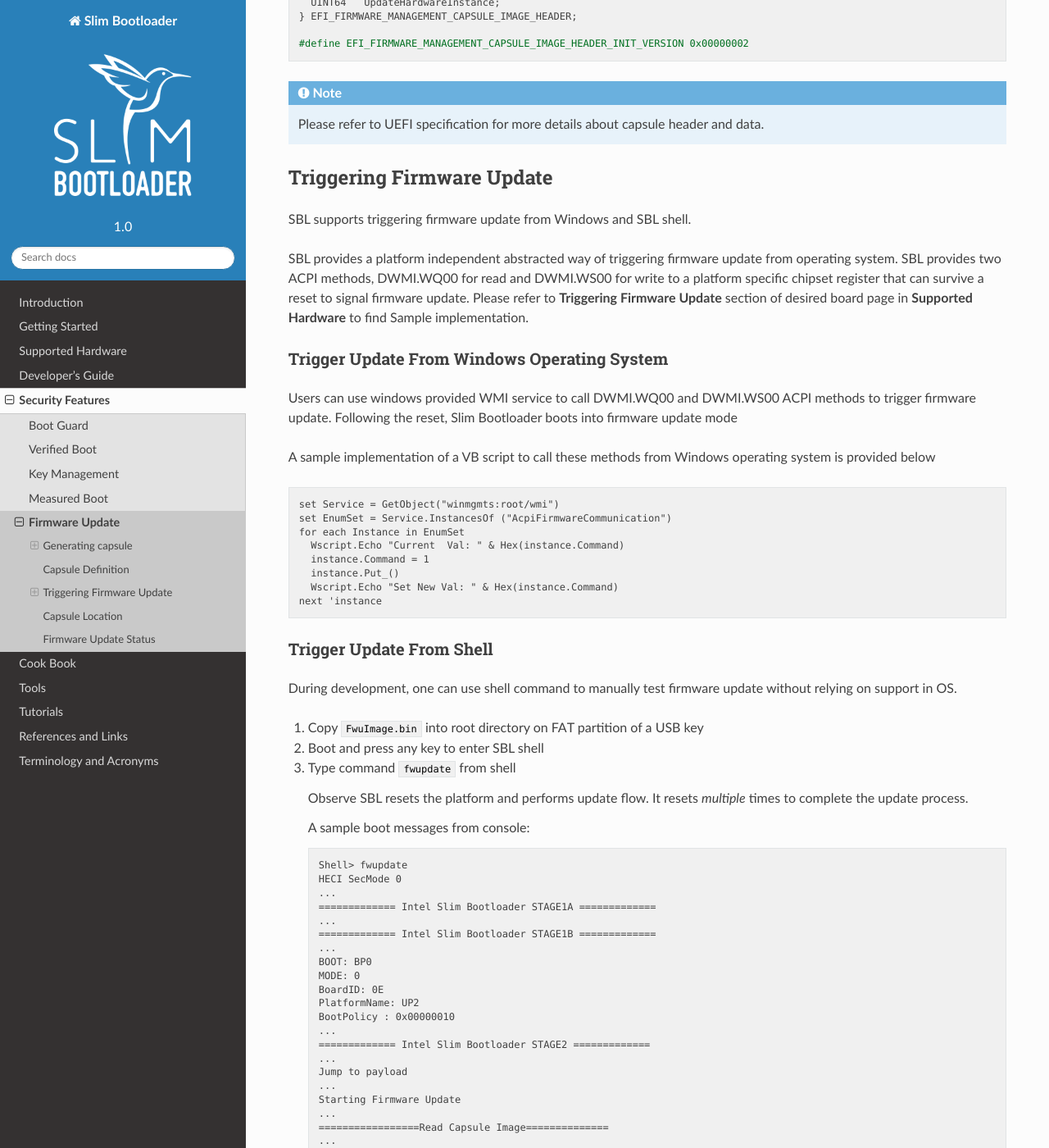
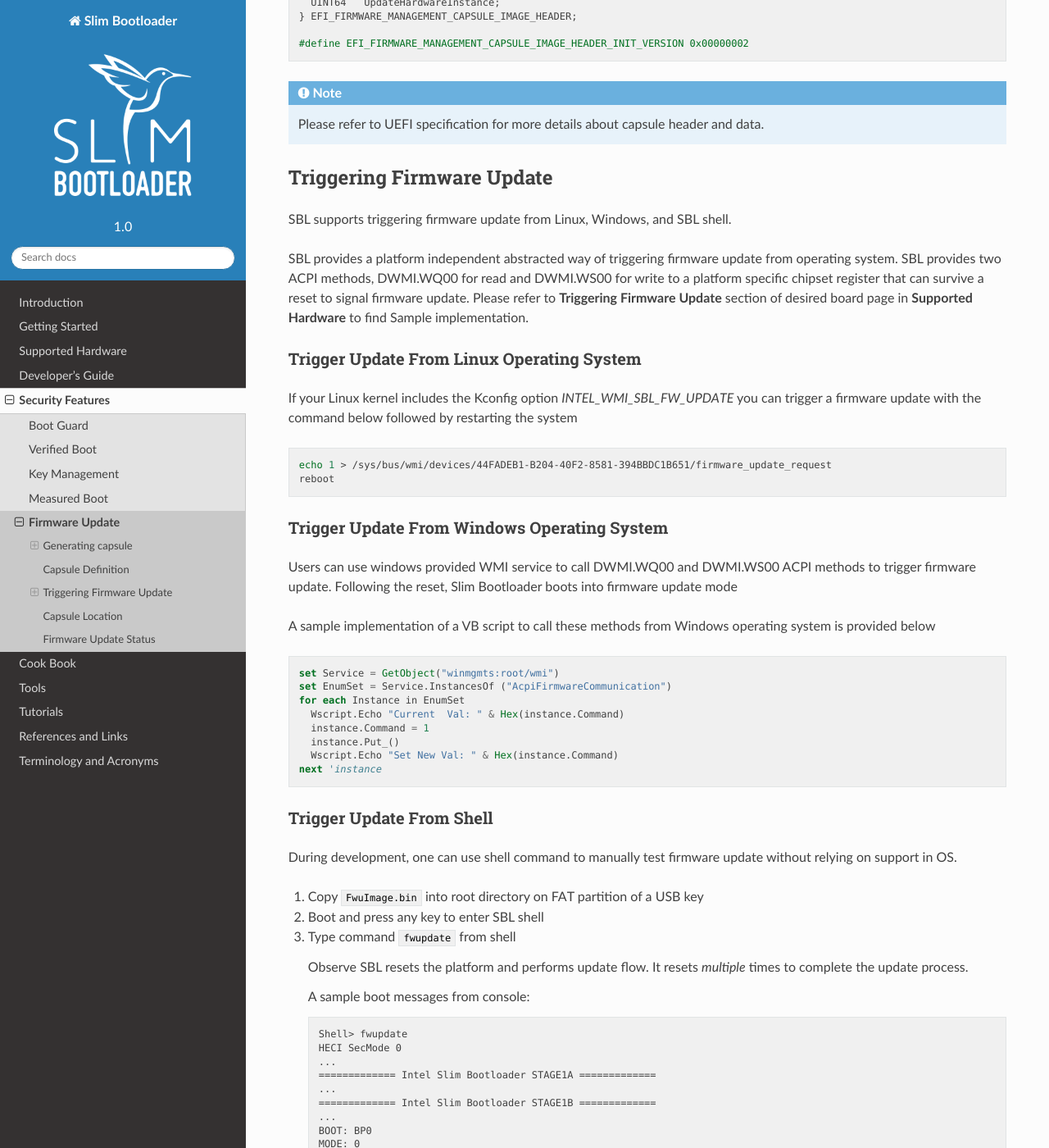
Before and after one commit to slimbootloader/documentation, a Sphinx documentation site: the page built from source/security/firmware-update.rst, in a window 1280 px wide and 1400 px high, scrolled down 6685 px. Shown: the whole window at 82% size. Built offline with Sphinx 7.4.7 and the Read the Docs theme 2.0.0, drawn with Linux system fonts in a browser that asks for light colours.

Commit message:
Update firmware update triggering info
Recently support for triggering a FW update
via Linux kernel has been enabled, this patch
provides the details on how to trigger a FW
update if the Linux kernel supports it.

Also some other notes on HTTP server in Python3
and remove error message about guessing the syntax
of the Windows FW update triggering code block.

Signed-off-by: James Gutbub <james.gutbub@intel.com>

```diff
--- a/source/security/firmware-update.rst
+++ b/source/security/firmware-update.rst
@@ -287,9 +287,19 @@ EFI_FIRMWARE_MANAGEMENT_CAPSULE_HEADER is followed by one or multiple update ima
 Triggering Firmware Update
 *****************************
 
-|SPN| supports triggering firmware update from Windows and |SPN| shell.
+|SPN| supports triggering firmware update from Linux, Windows, and |SPN| shell.
 
 |SPN| provides a platform independent abstracted way of triggering firmware update from operating system. |SPN| provides two ACPI methods, \DWMI.WQ00 for read and \DWMI.WS00 for write to a platform specific chipset register that can survive a reset to signal firmware update. Please refer to **Triggering Firmware Update** section of desired board page in **Supported Hardware** to find Sample implementation.
+
+Trigger Update From Linux Operating System
+^^^^^^^^^^^^^^^^^^^^^^^^^^^^^^^^^^^^^^^^^^^
+
+If your Linux kernel includes the Kconfig option `INTEL_WMI_SBL_FW_UPDATE` you can trigger a firmware update with the command below followed by restarting the system
+
+.. code-block:: bash
+
+  echo 1 > /sys/bus/wmi/devices/44FADEB1-B204-40F2-8581-394BBDC1B651/firmware_update_request
+  reboot
 
 Trigger Update From Windows Operating System
 ^^^^^^^^^^^^^^^^^^^^^^^^^^^^^^^^^^^^^^^^^^^^^
@@ -298,7 +308,7 @@ Users can use windows provided WMI service to call \DWMI.WQ00 and \DWMI.WS00 ACP
 
 A sample implementation of a VB script to call these methods from Windows operating system is provided below
 
-.. code-block:: guess
+.. code-block:: vbscript
 
     set Service = GetObject("winmgmts:root/wmi")
     set EnumSet = Service.InstancesOf ("AcpiFirmwareCommunication")
```
Also changed, not shown: README.md (+1 -1 lines).
